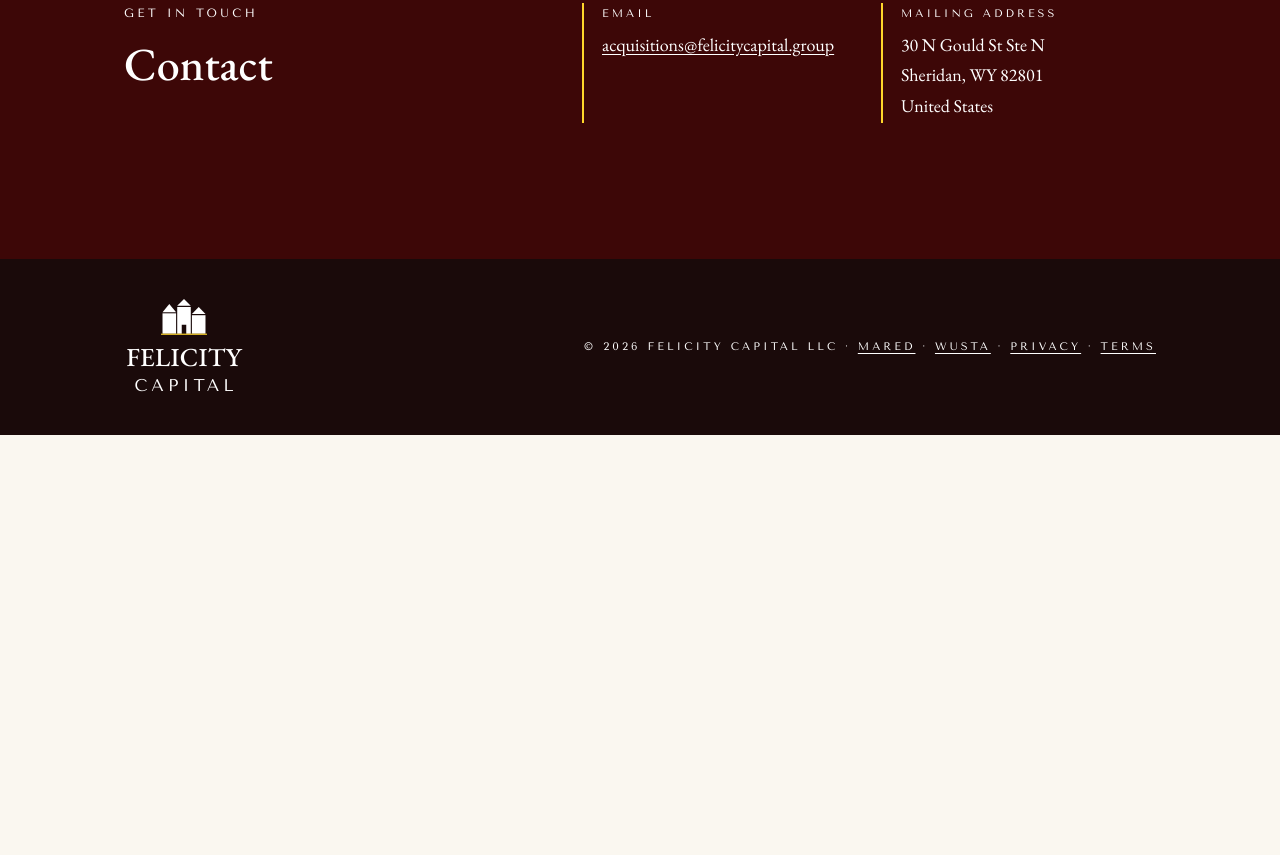
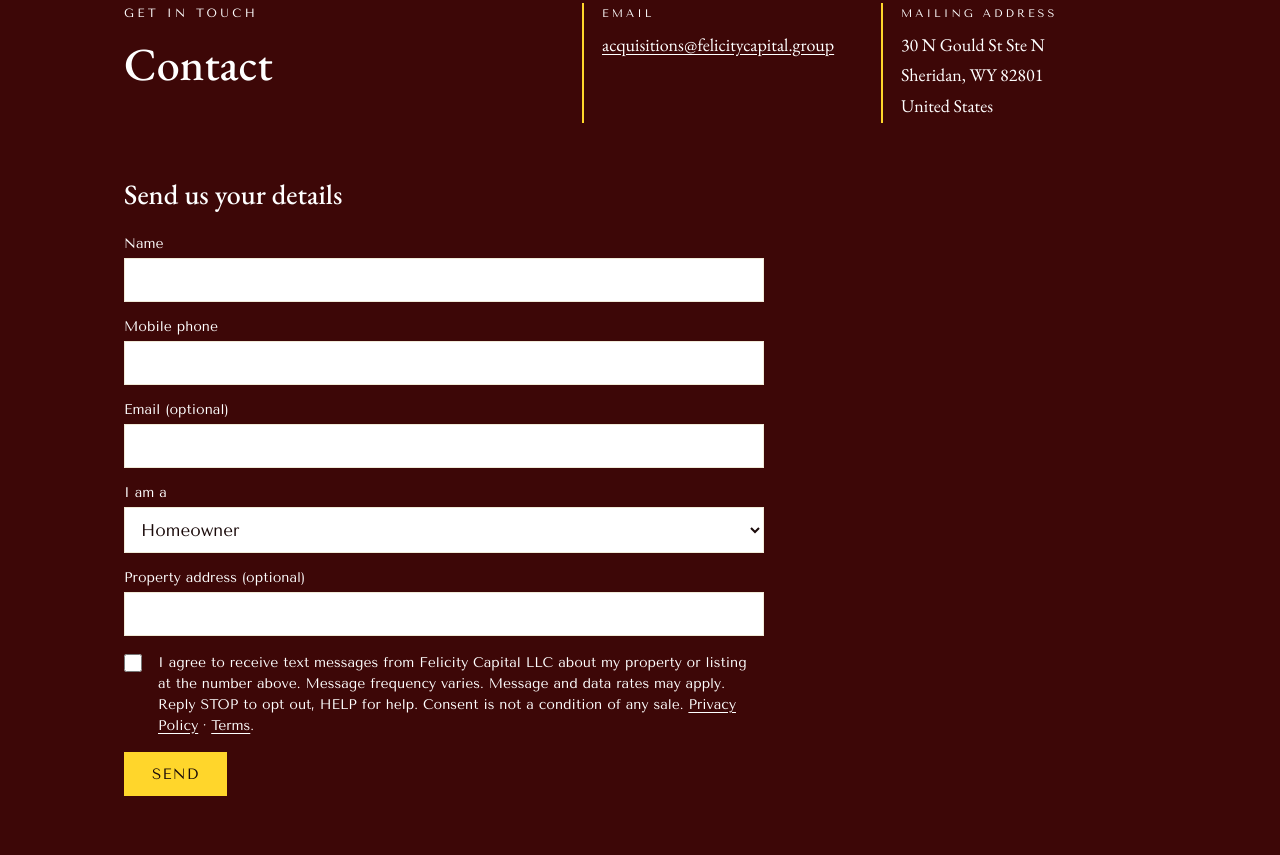
Before and after one commit to HassanH2A/felicity-site, a plain HTML site: page index.html in a window 1280 px wide. Shown: the part 2405-3260 px from the top of the page. Before the commit the page ends 2840 px from the top, so only its background shows below. Drawn offline with nearby package versions, Linux system fonts and the light colour scheme.

Commit message:
Contact form with an optional consent box for texts (goes to the CRM)
Co-Authored-By: Claude Fable 5.2 <noreply@anthropic.com>

```diff
--- a/index.html
+++ b/index.html
@@ -72,6 +72,17 @@
   .contact .label, .contact h2, .contact a { color: var(--white); }
   .contact .facts { grid-template-columns: 1fr 1fr; }
 
+  .lead { margin-top: 56px; max-width: 640px; }
+  .lead h3 { font-size: 28px; color: var(--white); }
+  .lead form { display: grid; gap: 16px; margin-top: 24px; }
+  .lead label { display: grid; gap: 6px; font: 400 14px var(--sans); }
+  .lead input[type=text], .lead input[type=tel], .lead input[type=email], .lead select { font: 400 17px var(--sans); padding: 11px 12px; border: 1px solid var(--parchment); border-radius: 0; background: var(--white); color: var(--near-black); width: 100%; box-sizing: border-box; }
+  .lead .agree { grid-template-columns: 22px 1fr; align-items: start; gap: 12px; line-height: 1.5; }
+  .lead .agree input { width: 18px; height: 18px; margin: 2px 0 0; }
+  .lead button { justify-self: start; font: 500 15px var(--sans); letter-spacing: 0.08em; text-transform: uppercase; padding: 13px 28px; border: 0; background: var(--gold); color: var(--near-black); cursor: pointer; }
+  .lead button:disabled { opacity: 0.6; cursor: default; }
+  .lead .trap { position: absolute; left: -9999px; }
+  .lead [role=status] { font: 400 15px var(--sans); min-height: 1.5em; margin: 0; }
   footer { background: var(--near-black); color: var(--white); padding: 40px 0; }
   footer .wrap { display: flex; justify-content: space-between; align-items: center; gap: 24px; flex-wrap: wrap; }
   footer .label { font-size: 11px; }
@@ -186,6 +197,27 @@
           <div class="fact"><span class="label">Mailing address</span>30 N Gould St Ste N<br>Sheridan, WY 82801<br>United States</div>
         </div>
       </div>
+      <div class="lead" id="form">
+        <h3>Send us your details</h3>
+        <form id="lead">
+          <label>Name <input type="text" name="name" required maxlength="160" autocomplete="name"></label>
+          <label>Mobile phone <input type="tel" name="phone" required maxlength="40" autocomplete="tel"></label>
+          <label>Email (optional) <input type="email" name="email" maxlength="254" autocomplete="email"></label>
+          <label>I am a
+            <select name="role" required>
+              <option value="homeowner">Homeowner</option>
+              <option value="agent">Real estate agent</option>
+              <option value="wholesaler">Wholesaler</option>
+              <option value="buyer">Buyer</option>
+            </select>
+          </label>
+          <label>Property address (optional) <input type="text" name="address" maxlength="200" autocomplete="street-address"></label>
+          <label class="trap" aria-hidden="true">Website <input type="text" name="website" tabindex="-1" autocomplete="off"></label>
+          <label class="agree"><input type="checkbox" name="consent"><span>I agree to receive text messages from Felicity Capital LLC about my property or listing at the number above. Message frequency varies. Message and data rates may apply. Reply STOP to opt out, HELP for help. Consent is not a condition of any sale. <a href="privacy.html">Privacy Policy</a> · <a href="terms.html">Terms</a>.</span></label>
+          <button type="submit">Send</button>
+          <p role="status" aria-live="polite"></p>
+        </form>
+      </div>
     </div>
   </section>
 </main>
@@ -196,5 +228,25 @@
     <span class="label">© 2026 Felicity Capital LLC · <a href="https://yamared.com">Mared</a> · <a href="https://wusta.app">Wusta</a> · <a href="privacy.html">Privacy</a> · <a href="terms.html">Terms</a></span>
   </div>
 </footer>
+<script>
+// The form goes to Felicity Capital's own CRM (its public key; the database checks every field).
+document.getElementById('lead').addEventListener('submit', async function (e) {
+  e.preventDefault();
+  var f = e.target, say = f.querySelector('[role=status]'), b = f.querySelector('button');
+  var p = { name: f.name.value, phone: f.phone.value, email: f.email.value, role: f.role.value,
+            address: f.address.value, website: f.website.value, consent: f.consent.checked };
+  b.disabled = true; say.textContent = 'Sending…';
+  try {
+    var k = 'sb_publishable_DKkt_0an5W0-_fxsd89gJw_HelcoqsD';
+    var r = await fetch('https://inusxjslunjvkcnfshpx.supabase.co/rest/v1/rpc/site_lead', {
+      method: 'POST', headers: { apikey: k, Authorization: 'Bearer ' + k, 'Content-Type': 'application/json' },
+      body: JSON.stringify({ p: p }) });
+    if (r.ok) { f.reset(); say.textContent = 'Thank you. We will be in touch.'; }
+    else { var j = await r.json().catch(function () { return {}; });
+           say.textContent = r.status === 400 && j.message ? j.message : 'That did not go through. Please e-mail acquisitions@felicitycapital.group.'; }
+  } catch (_) { say.textContent = 'That did not go through. Please e-mail acquisitions@felicitycapital.group.'; }
+  b.disabled = false;
+});
+</script>
 </body>
 </html>
```
